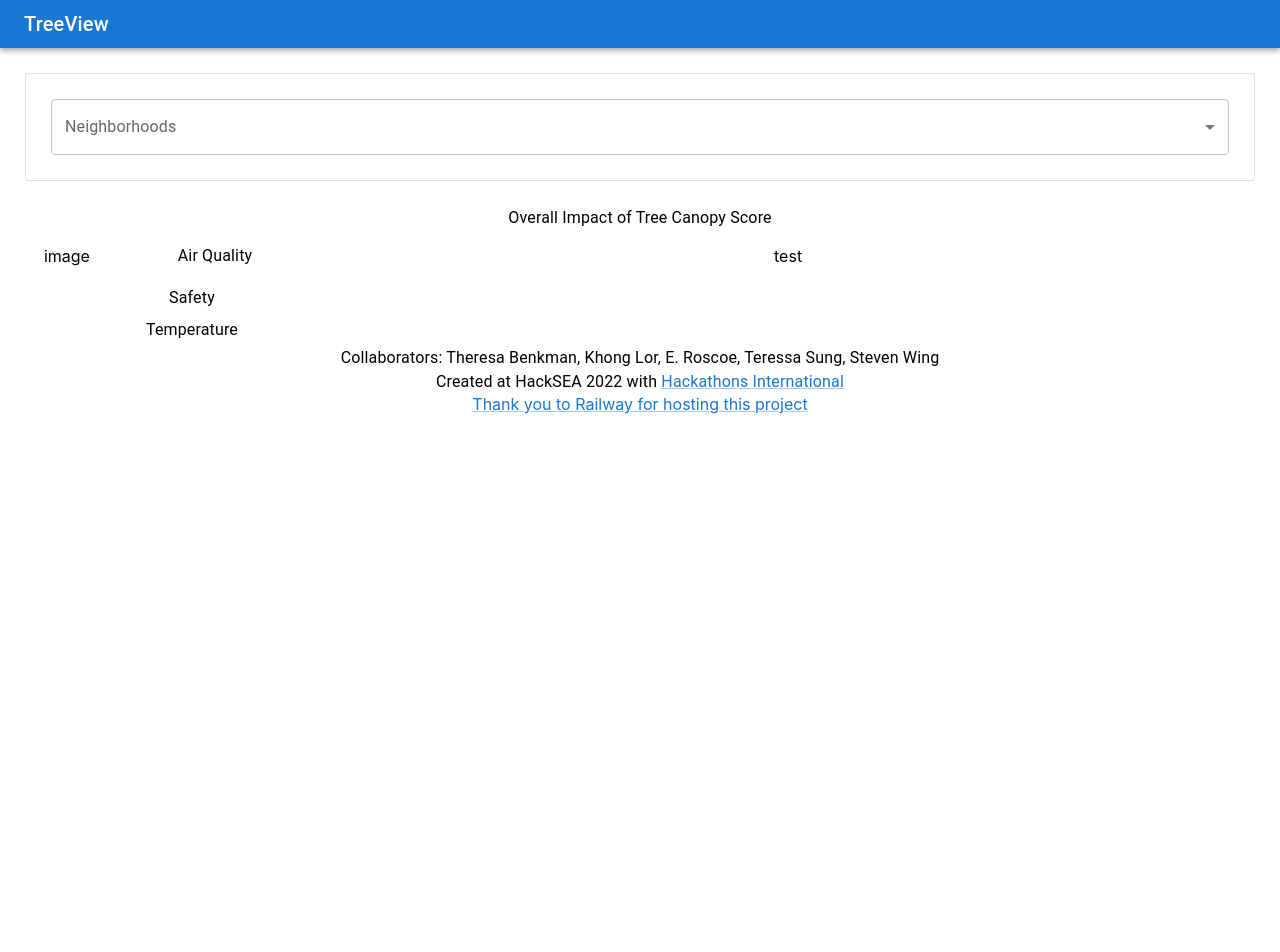
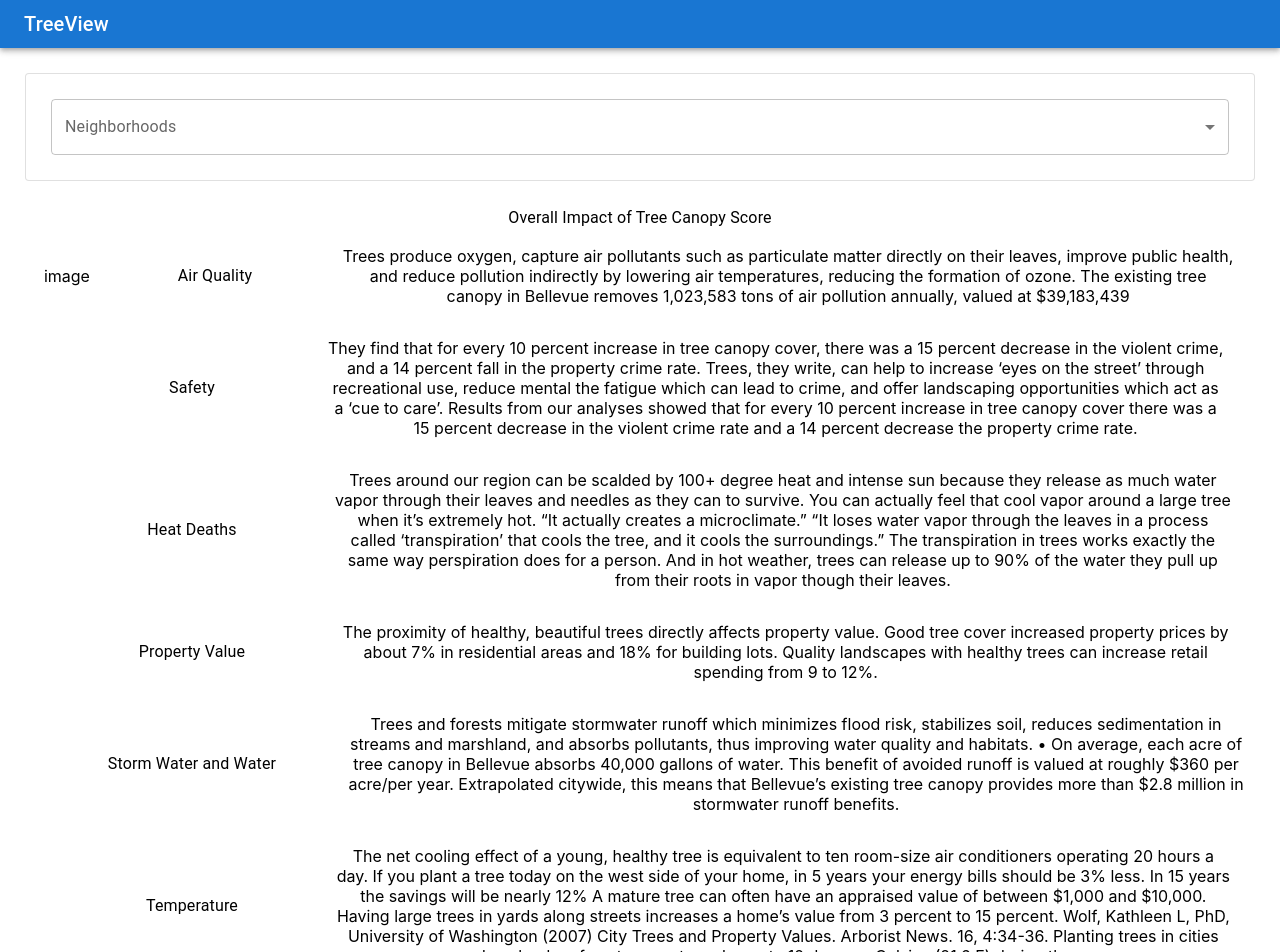
Before and after one commit to elysiaroscoe/Treevue, a React (Create React App) app: page / in a window 1280 px wide. Shown: the top 952 px of the page. Before the commit the page ends 800 px from the top, so only its background shows below. Built offline with nearby package versions, Linux system fonts and the light colour scheme.

Commit message:
adding info text

```diff
--- a/src/components/Info.jsx
+++ b/src/components/Info.jsx
@@ -10,17 +10,49 @@ export const Info = () => {
     <Section>
       <Icon>image</Icon>
       <Typography>Air Quality</Typography>
-      <InfoSection>test</InfoSection>
+      <InfoSection>Trees produce oxygen, capture air pollutants such as particulate matter directly on their leaves, improve public
+health, and reduce pollution indirectly by lowering air temperatures, reducing the formation of ozone. The existing tree canopy in Bellevue removes 1,023,583 tons of air pollution annually, valued at $39,183,439</InfoSection>
     </Section>
     <Section>
       <Icon></Icon>
       <Typography>Safety</Typography>
-      <InfoSection></InfoSection>
+      <InfoSection>They find that for every 10 percent increase in
+tree canopy cover, there was a 15 percent decrease in the violent crime, and a 14 percent fall in the property crime
+rate. Trees, they write, can help to increase ‘eyes on the street’ through recreational use, reduce mental the fatigue
+which can lead to crime, and offer landscaping opportunities which act as a ‘cue to care’.
+Results from our analyses showed that for every 10 percent increase in tree canopy cover there was a 15 percent
+decrease in the violent crime rate and a 14 percent decrease the property crime rate. </InfoSection>
+    </Section>
+    <Section>
+      <Icon></Icon>
+      <Typography>Heat Deaths</Typography>
+      <InfoSection>Trees around our region can be scalded by 100+ degree heat and intense sun because they release as much water vapor through their leaves and needles as they can to survive. You can actually feel that cool vapor around a large tree when it’s extremely hot.
+“It actually creates a microclimate.”
+“It loses water vapor through the leaves in a process called ‘transpiration’ that cools the tree, and it cools the surroundings.”
+The transpiration in trees works exactly the same way perspiration does for a person. And in hot weather, trees can release up to 90% of the water they pull up from their roots in vapor though their leaves.
+</InfoSection>
+    </Section>
+    <Section>
+      <Icon></Icon>
+      <Typography>Property Value</Typography>
+      <InfoSection>The proximity of healthy, beautiful trees directly affects property value. Good tree cover increased property prices by about 7% in residential areas and 18% for building lots. Quality landscapes with healthy trees can increase retail spending from 9 to 12%.</InfoSection>
+    </Section>
+    <Section>
+      <Icon></Icon>
+      <Typography>Storm Water and Water</Typography>
+      <InfoSection>Trees and forests mitigate stormwater runoff which minimizes flood risk, stabilizes soil, reduces sedimentation in
+streams and marshland, and absorbs pollutants, thus improving water quality and habitats.
+• On average, each acre of tree canopy in Bellevue absorbs 40,000 gallons of water. This benefit of avoided runoff is valued at roughly $360 per acre/per year. Extrapolated citywide, this means that Bellevue’s existing tree
+canopy provides more than $2.8 million in stormwater runoff benefits.</InfoSection>
     </Section>
     <Section>
       <Icon></Icon>
       <Typography>Temperature</Typography>
-      <InfoSection></InfoSection>
+      <InfoSection>The net cooling effect of a young, healthy tree is equivalent to ten room-size air conditioners operating 20 hours a day.
+If you plant a tree today on the west side of your home, in 5 years your energy bills should be 3% less. In 15 years the savings will be nearly 12%
+A mature tree can often have an appraised value of between $1,000 and $10,000.
+Having large trees in yards along streets increases a home’s value from 3 percent to 15 percent. Wolf, Kathleen L, PhD, University of Washington (2007) City Trees and Property Values. Arborist News. 16, 4:34-36.
+Planting trees in cities can reduce land surface temperatures by up to 12 degrees Celsius (21.6 F) during the summer</InfoSection>
     </Section>
     </>
   )
```
